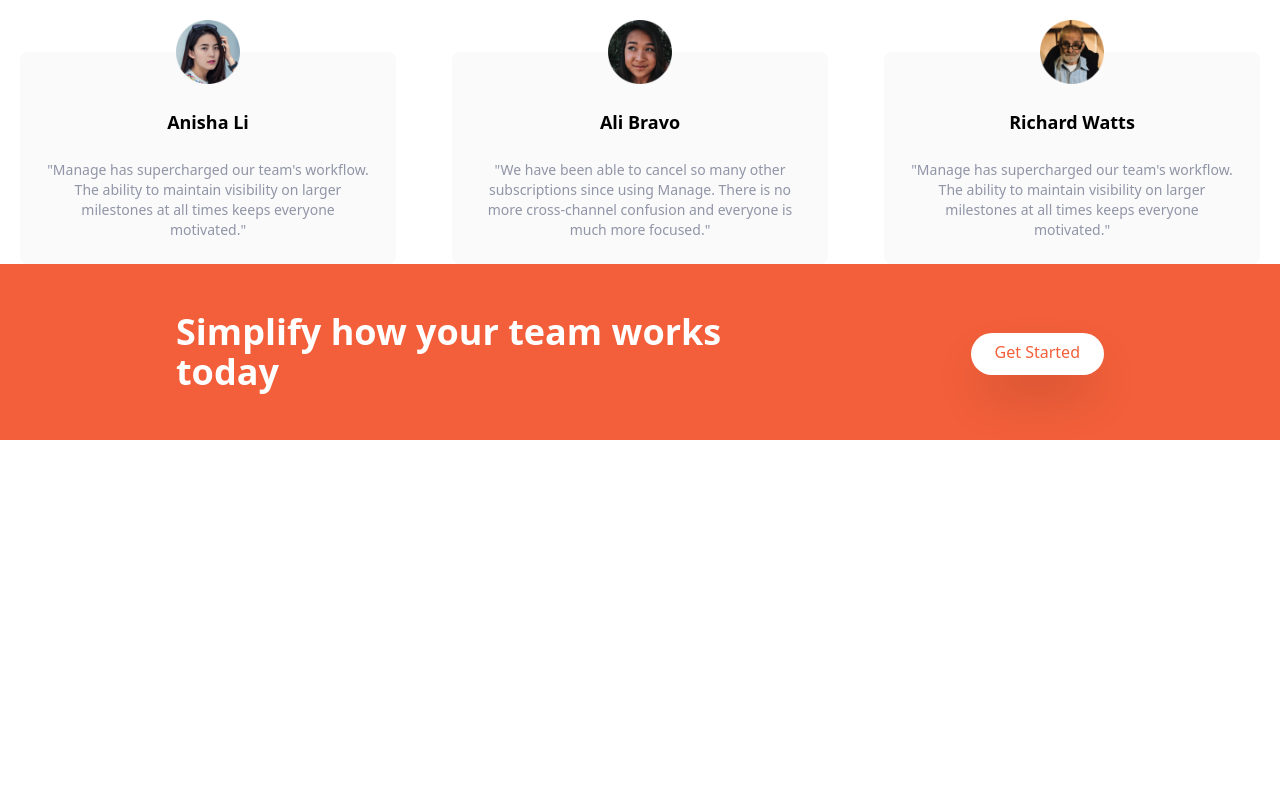
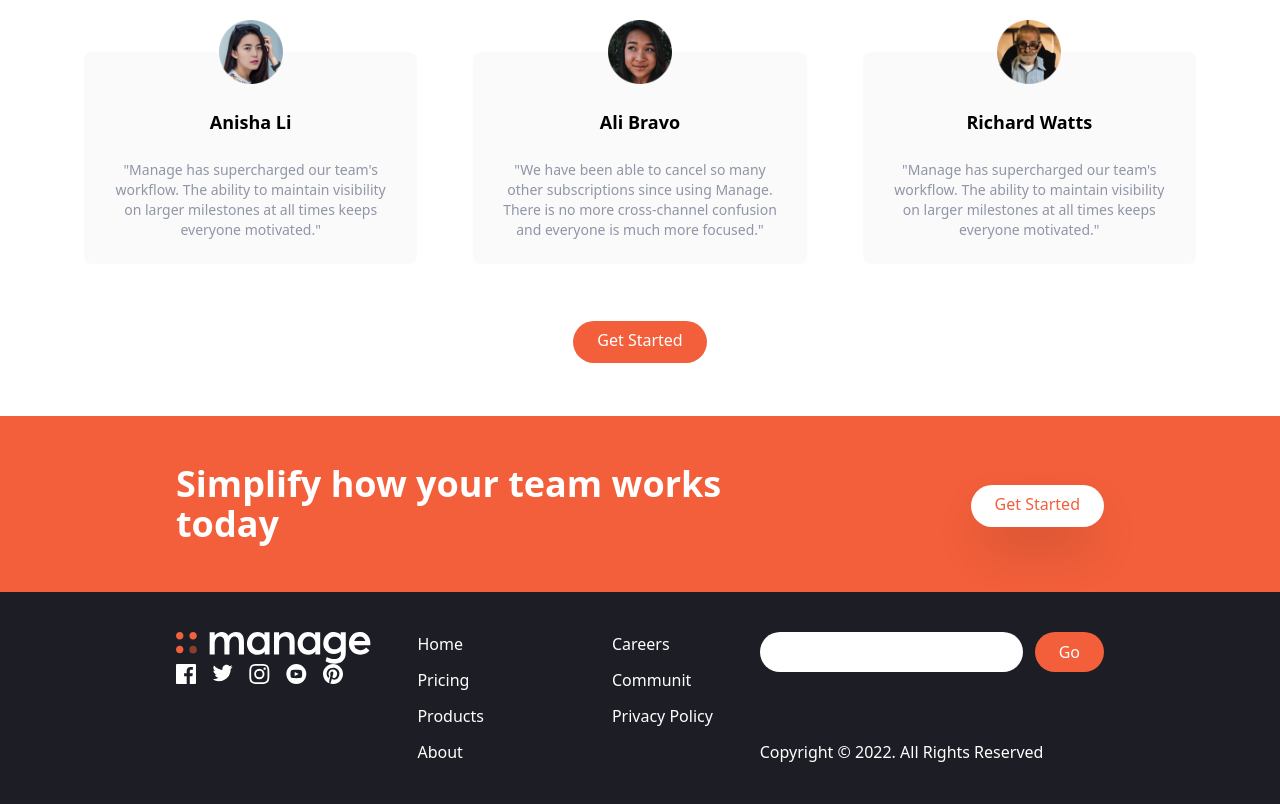
Before and after one commit to haroldjeshua/benta-io-tw, a website: page index.html in a window 1280 px wide. Shown: the part 1352-2156 px from the top of the page. Before the commit the page ends 1792 px from the top, so only its background shows below. Drawn offline with Linux system fonts and the light colour scheme.

Commit message:
MOD: footer section

```diff
--- a/index.html
+++ b/index.html
@@ -173,7 +173,7 @@
 
     <!-- Testimonials -->
     <section id="testimonials">
-      <div class="max-w6xl px-5 mx-auto mt-32 text-center">
+      <div class="max-w-6xl px-5 mx-auto mt-32 text-center">
         <!-- Testimonial Heading -->
         <h2 class="text-4xl font-bold text-center">
           What's different About Manage?
@@ -220,6 +220,15 @@
             </p>
           </div>
         </div>
+
+        <!-- Button -->
+        <div class="my-16">
+          <a
+            href="#!"
+            class="p-3 px-6 pt-2 text-white bg-brightRed rounded-full baseline hover:bg-brightRedLight"
+            >Get Started</a
+          >
+        </div>
       </div>
     </section>
 
@@ -239,10 +248,86 @@
           <a
             href="#!"
             class="p-3 px-6 pt-2 text-brightRed bg-white rounded-full shadow-2xl baseline hover:bg-gray-300"
+            placeholder="Update in your inbox"
             >Get Started</a
           >
         </div>
       </div>
     </section>
+
+    <!-- Footer -->
+    <footer class="bg-veryDarkBlue">
+      <div
+        class="container flex flex-col-reverse justify-between px-6 py-10 mx-auto space-y-8 md:flex-row md:space-y-0"
+      >
+        <!-- Logo and Social Links -->
+        <div
+          class="flex flex-col-reverse items-center justify between space-y-12 md:flex-col md:space-y-0 md:items-start"
+        >
+          <div class="mx-auto my-6 text-center text-white md:hidden">
+            Copyright &copy; 2022, All Rights Reserved
+          </div>
+          <!-- Logo -->
+          <div>
+            <img src="img/logo-white.svg" alt="" class="h-8" />
+          </div>
+
+          <!-- Social Links Container -->
+          <div class="flex justify-center space-x-4">
+            <a href="#!">
+              <img src="img/icon-facebook.svg" alt="facebook" />
+            </a>
+            <a href="#!">
+              <img src="img/icon-twitter.svg" alt="twitter" />
+            </a>
+            <a href="#!">
+              <img src="img/icon-instagram.svg" alt="instagram" />
+            </a>
+            <a href="#!">
+              <img src="img/icon-youtube.svg" alt="youtube" />
+            </a>
+            <a href="#!">
+              <img src="img/icon-pinterest.svg" alt="pinterest" />
+            </a>
+          </div>
+        </div>
+
+        <!-- List Container -->
+        <div class="flex justify-around space-x-32">
+          <div class="flex flex-col space-y-3 text-white">
+            <a href="#!" class="hover:text-brightRed">Home</a>
+            <a href="#!" class="hover:text-brightRed">Pricing</a>
+            <a href="#!" class="hover:text-brightRed">Products</a>
+            <a href="#!" class="hover:text-brightRed">About</a>
+          </div>
+          <div class="flex flex-col space-y-3 text-white">
+            <a href="#!" class="hover:text-brightRed">Careers</a>
+            <a href="#!" class="hover:text-brightRed">Communit</a>
+            <a href="#!" class="hover:text-brightRed">Privacy Policy</a>
+          </div>
+        </div>
+
+        <div class="flex flex-col justify-between">
+          <form>
+            <div class="flex space-x-3">
+              <input
+                type="text"
+                class="flex-1 px-4 rounded-full focus:outline-none"
+              />
+
+              <button
+                class="px-6 py-2 text-white rounded-full bg-brightRed hover:bg-brightRedLight focus:outline-none"
+              >
+                Go
+              </button>
+            </div>
+          </form>
+
+          <div class="hidden text-white md:block">
+            Copyright &copy; 2022. All Rights Reserved
+          </div>
+        </div>
+      </div>
+    </footer>
   </body>
 </html>
```
Also changed, not shown: css/main.css.
